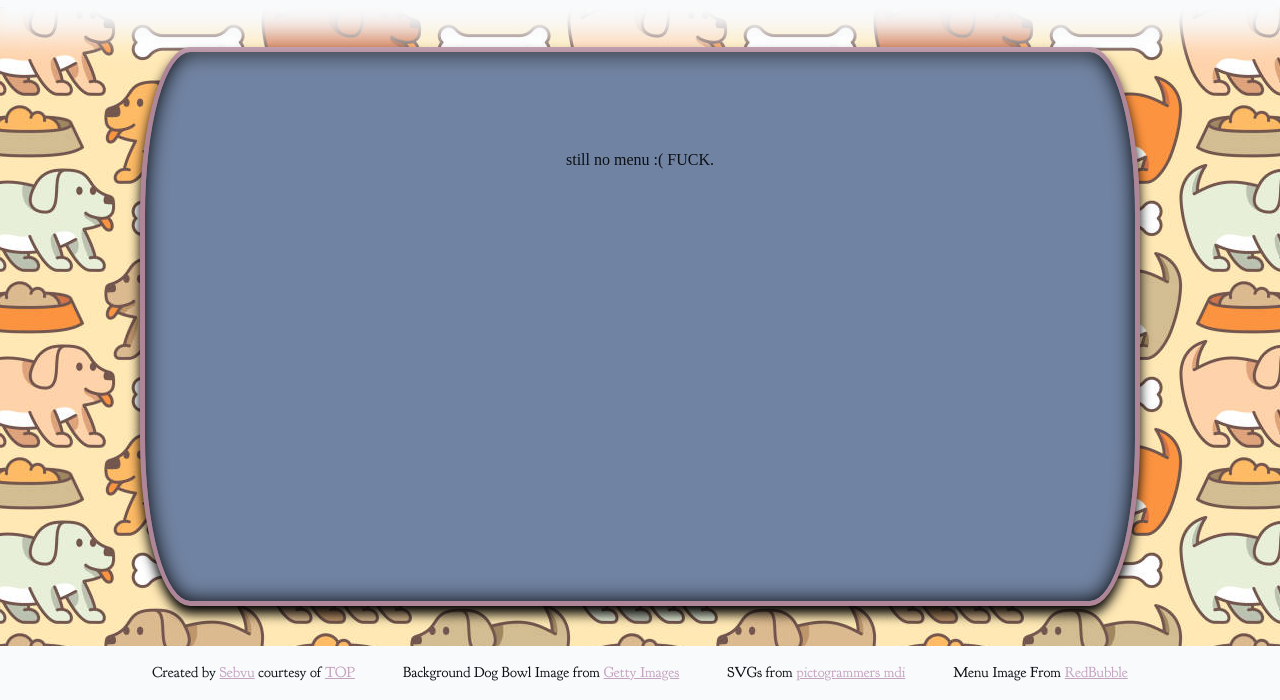
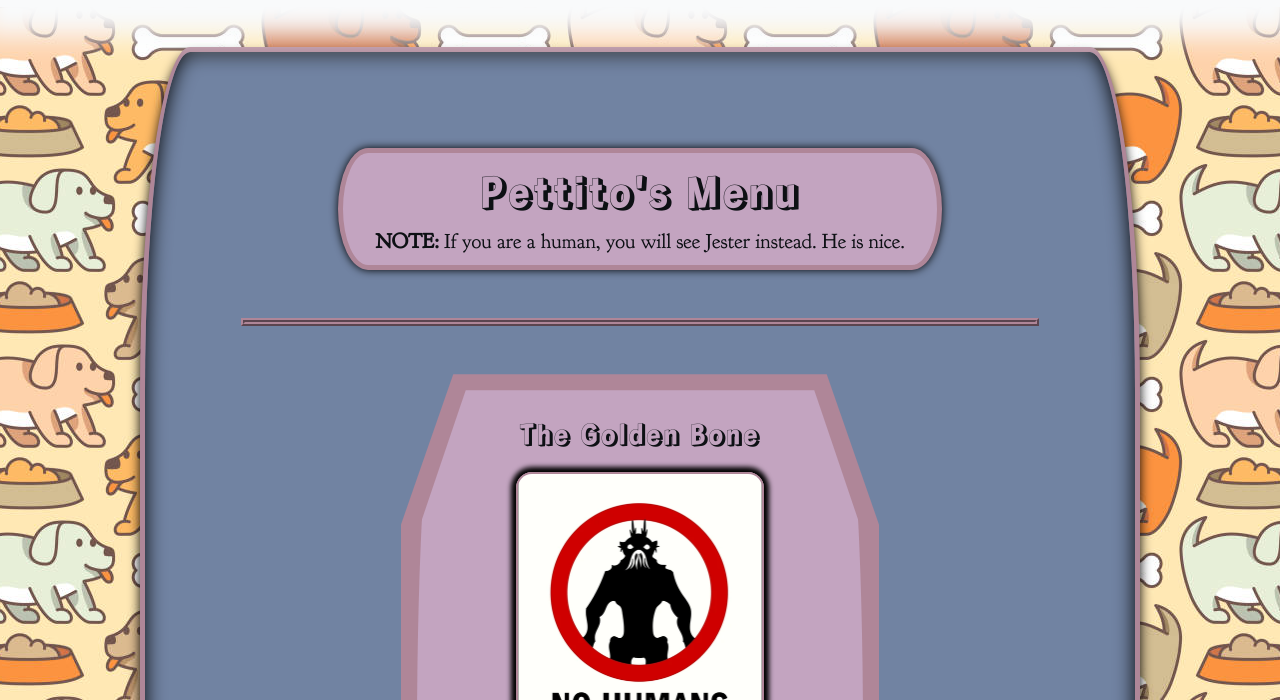
Before and after one commit to sebvu/top-restaurant-page, a website built with webpack: page src/template.html in a window 1280 px wide. Both pictures are taken after a click on the button "Menu". Shown: the part 100-800 px from the top of the page. Built offline with nearby package versions, Linux system fonts and the light colour scheme.

Commit message:
feat: finish menu component

```diff
--- a/src/components/contact.js
+++ b/src/components/contact.js
@@ -25,7 +25,7 @@ export default function contactComponent() {
             Loader.newEl("div", {
               classList: "main__container-inner",
               children: [
-                Loader.newEl("p", {
+                Loader.newEl("h2", {
                   classList: [
                     "main__container-header",
                     "_text",
@@ -67,7 +67,7 @@ export default function contactComponent() {
             Loader.newEl("div", {
               classList: "main__container-inner",
               children: [
-                Loader.newEl("p", {
+                Loader.newEl("h2", {
                   classList: [
                     "main__container-header",
                     "_text",
@@ -109,7 +109,7 @@ export default function contactComponent() {
             Loader.newEl("div", {
               classList: "main__container-inner",
               children: [
-                Loader.newEl("p", {
+                Loader.newEl("h2", {
                   classList: [
                     "main__container-header",
                     "_text",
@@ -151,7 +151,7 @@ export default function contactComponent() {
             Loader.newEl("div", {
               classList: "main__container-inner",
               children: [
-                Loader.newEl("p", {
+                Loader.newEl("h2", {
                   classList: [
                     "main__container-header",
                     "_text",
--- a/src/components/home.js
+++ b/src/components/home.js
@@ -58,7 +58,7 @@ export default function homeComponent() {
             Loader.newEl("div", {
               classList: "main__container-inner",
               children: [
-                Loader.newEl("p", {
+                Loader.newEl("h2", {
                   classList: [
                     "main__container-header",
                     "_text",
@@ -85,7 +85,7 @@ export default function homeComponent() {
             Loader.newEl("div", {
               classList: "main__container-inner",
               children: [
-                Loader.newEl("p", {
+                Loader.newEl("h2", {
                   classList: [
                     "main__container-header",
                     "_text",
--- a/src/components/menu.js
+++ b/src/components/menu.js
@@ -1,9 +1,84 @@
 import { Loader } from "../exporter.js";
+import MenuItemImg from "../assets/images/no-humans-allowed.png";
 
 export default function menuComponent() {
-  const text = document.createElement("p");
+  const menuElements = Loader.loadElements([
+    Loader.newEl("hgroup", {
+      classList: ["content__header", "header", "--context-lg"],
+      children: [
+        Loader.newEl("h1", {
+          classList: ["header__text", "_text", "_text--header-font"],
+          text: "Pettito's Menu",
+        }),
+        Loader.newEl("p", {
+          classList: ["header__subtext", "_text", "_text--normal-font"],
+          children: [
+            Loader.newEl("strong", { text: "NOTE:" }),
+            Loader.newTextNode(
+              " If you are a human, you will see Jester instead. He is nice.",
+            ),
+          ],
+        }),
+      ],
+    }),
+    Loader.newEl("hr", { classList: "content__hr" }),
+    Loader.newEl("div", {
+      classList: ["content__main", "main", "--context-xs"],
+      children: [
+        Loader.newEl("div", {
+          classList: "main__container-outer",
+          children: [
+            Loader.newEl("div", {
+              classList: "main__container-inner",
+              children: [
+                Loader.newEl("h2", {
+                  classList: [
+                    "main__container-header",
+                    "_text",
+                    "_text--header-font",
+                  ],
+                  text: "The Golden Bone",
+                }),
+                Loader.newEl("div", {
+                  classList: "main__image-container",
+                  children: [
+                    Loader.newEl("img", {
+                      attrsList: {
+                        src: MenuItemImg,
+                        alt: "Monster stop sign that says 'NO HUMANS ALLOWED' with caption 'REPORT PROBLEMS TO 1-866-666-6001'",
+                      },
+                      classList: "main__image",
+                    }),
+                  ],
+                }),
+                Loader.newEl("p", {
+                  classList: ["main__paragraph", "_text", "_text--normal-font"],
+                  text: "IT IS SCRUMPIOUSLY GOOD I LOVE IT SO MUCH EVERYTHING ABOUT THE GOLDEN BONE IS AMAZING PLEASE GIVE ME MORE OF THE GOLDEN BONE NO HUMANS ARE ALLOWED TO SEE THE GOLDEN BONE PLEASE SEE YOUR WAY OUT AS SOON AS POSSIBLE",
+                }),
+                Loader.newEl("ul", {
+                  classList: ["main__list", "_text", "_text--normal-font"],
+                  children: [
+                    Loader.newEl("li", {
+                      children: [
+                        Loader.newEl("strong", { text: "Ingredient: " }),
+                        Loader.newTextNode("ASDFKLJSAEFKLJASEIFJSIDJFLIES"),
+                      ],
+                    }),
+                    Loader.newEl("li", {
+                      children: [
+                        Loader.newEl("strong", { text: "Seasoning: " }),
+                        Loader.newTextNode(`Raw Eggs & Cinnamon`),
+                      ],
+                    }),
+                  ],
+                }),
+              ],
+            }),
+          ],
+        }),
+      ],
+    }),
+  ]);
 
-  text.textContent = "still no menu :( FUCK.";
-
-  return text;
+  return menuElements;
 }
--- a/src/index.js
+++ b/src/index.js
@@ -168,7 +168,7 @@ class UIController {
 
 function main() {
   const ui = new UIController();
-  ui.setDefaultPage();
+  // ui.setDefaultPage();
   ui.setOldTheme();
 }
 
--- a/src/styles/styles.css
+++ b/src/styles/styles.css
@@ -262,6 +262,27 @@ body {
   border-radius: 5% / 50%;
 }
 
+.main__image-container {
+  display: flex;
+  justify-content: center;
+  align-items: center;
+
+  height: auto;
+  width: 60%;
+
+  border-radius: 1rem;
+  border: 2px solid var(--accent-color);
+  box-shadow: 0 0 5px 5px black;
+
+  overflow: hidden;
+
+  aspect-ratio: 3 / 4;
+}
+
+.main__image {
+  object-fit: cover;
+}
+
 /* ================ */
 /* Footer Styling */
 /* ================ */
```
Also changed, not shown: src/assets/images/no-humans-allowed.png (added).
